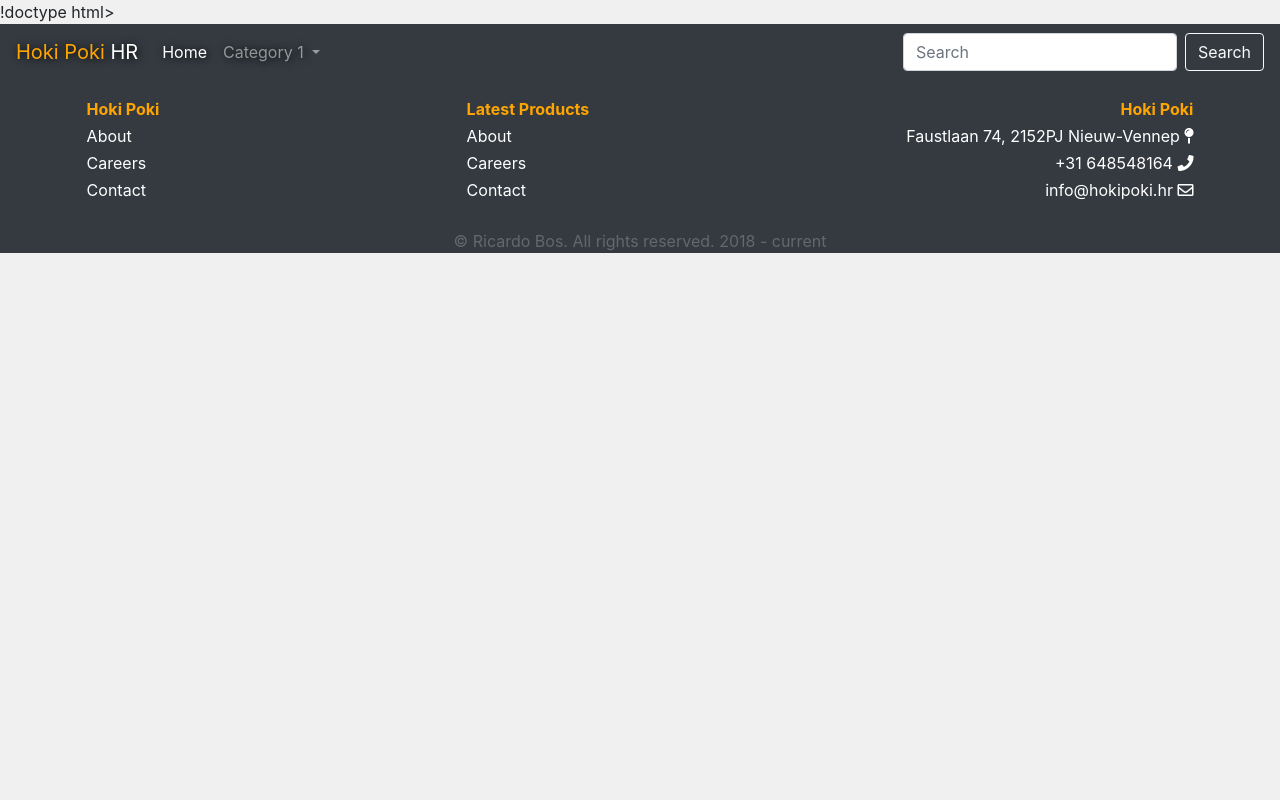
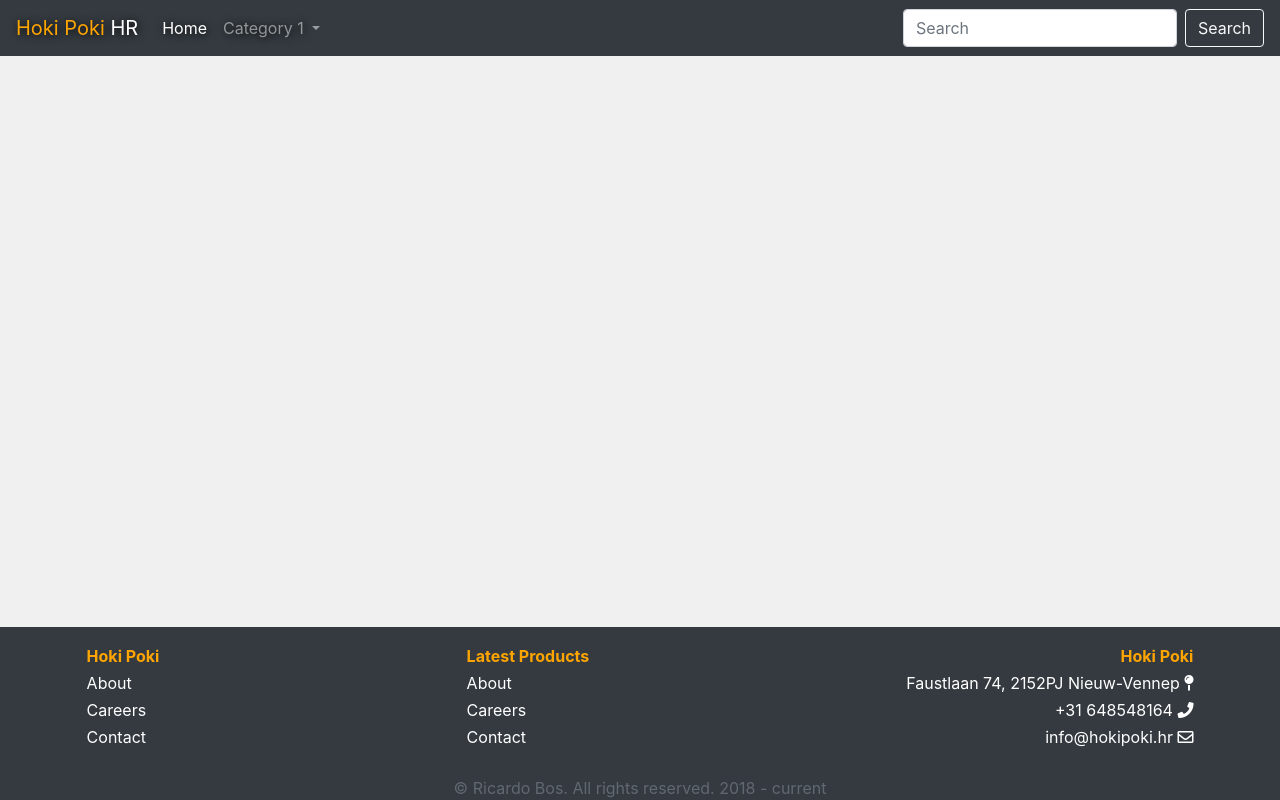
Before and after one commit to ra-bos/Hoki-Poki, a Node server app: page /product in a window 1280 px wide. Run offline with Node 20, Linux system fonts and the light colour scheme; some libraries are stand-ins or nearby versions.

Commit message:
Fix header partials and make footer partials sticky to bottom

```diff
--- a/views/partials/footer.ejs
+++ b/views/partials/footer.ejs
@@ -1,5 +1,5 @@
 <!-- Begin Footer -->
-<footer>
+<footer class="fixed-bottom">
     <div class="container">
         <div class="row">
             <div class="col-md-8">
--- a/views/partials/header.ejs
+++ b/views/partials/header.ejs
@@ -1,4 +1,4 @@
-!doctype html>
+<!doctype html>
 <html lang="en">
 
 <head>
```
